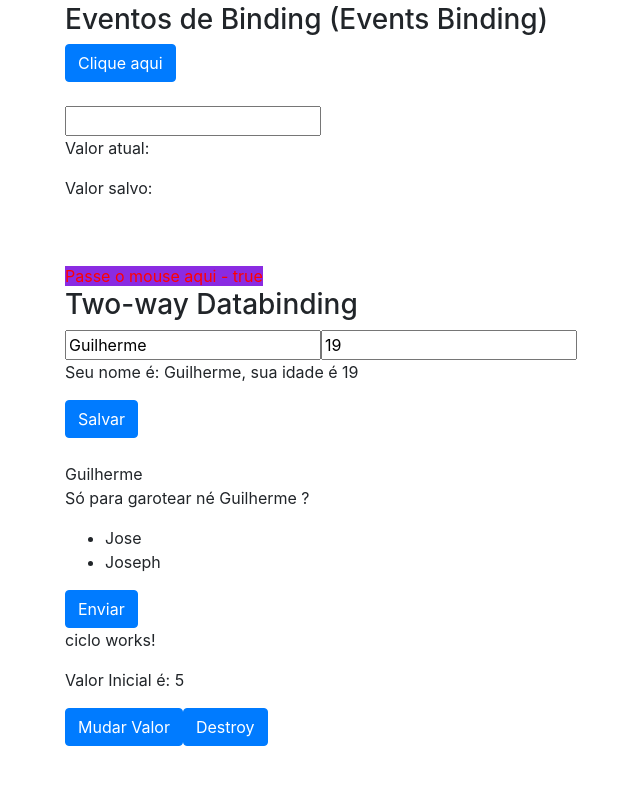
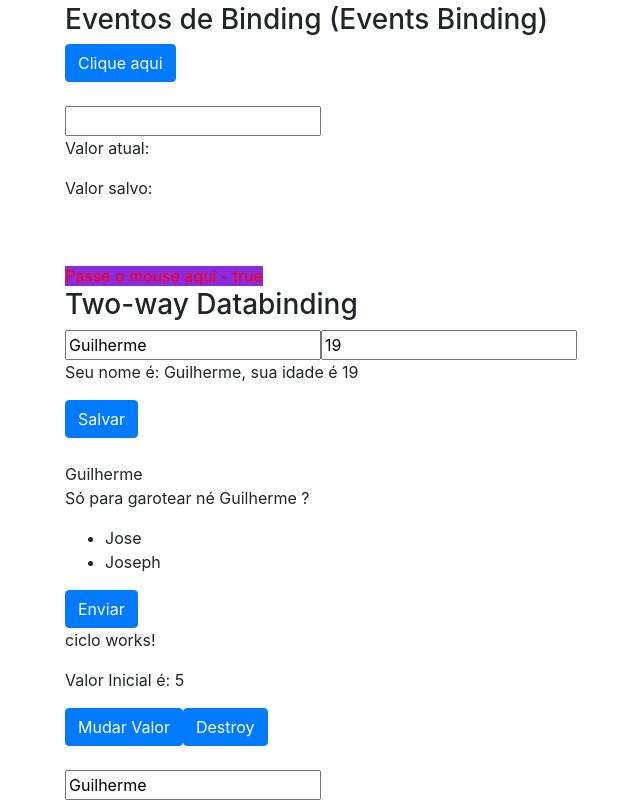
Before and after one commit to GuilhermeMesquita/angular-iv2, an Angular app in the folder databinding/: page / in a window 1280 px wide. Shown: the part 787-1587 px from the top of the page, without its empty margins (20-660 px from the left). Before the commit the page ends 1533 px from the top, so only its background shows below. Built offline with nearby package versions, Linux system fonts and the light colour scheme.

Commit message:
@ViewChild added

```diff
--- a/databinding/src/app/app.component.html
+++ b/databinding/src/app/app.component.html
@@ -2,3 +2,6 @@
 <app-ciclo [valorInicial]="valorInicial" *ngIf="!detectaCiclo"></app-ciclo>
 <button class="btn btn-primary" (click)="mudarValor()">Mudar Valor</button>
 <button class="btn btn-primary" (click)="destroyCiclo()">Destroy</button>
+
+<br><br>
+<input type="text" #campoInput value="Guilherme" />
--- a/databinding/src/app/app.component.ts
+++ b/databinding/src/app/app.component.ts
@@ -1,4 +1,4 @@
-import { Component } from '@angular/core';
+import { Component, ElementRef, ViewChild } from '@angular/core';
 
 @Component({
   selector: 'app-root',
@@ -9,6 +9,7 @@ export class AppComponent {
   title = 'databinding';
   valorInicial: number = 5;
   detectaCiclo: boolean = false;
+  // @ViewChild('campoInput') campoInputValue: ElementRef
 
 
   constructor() {
@@ -16,6 +17,7 @@ export class AppComponent {
   }
 
   mudarValor() {
+    // console.log(this.campoInputValue.nativeElement);
     this.valorInicial++;
   }
 
```
